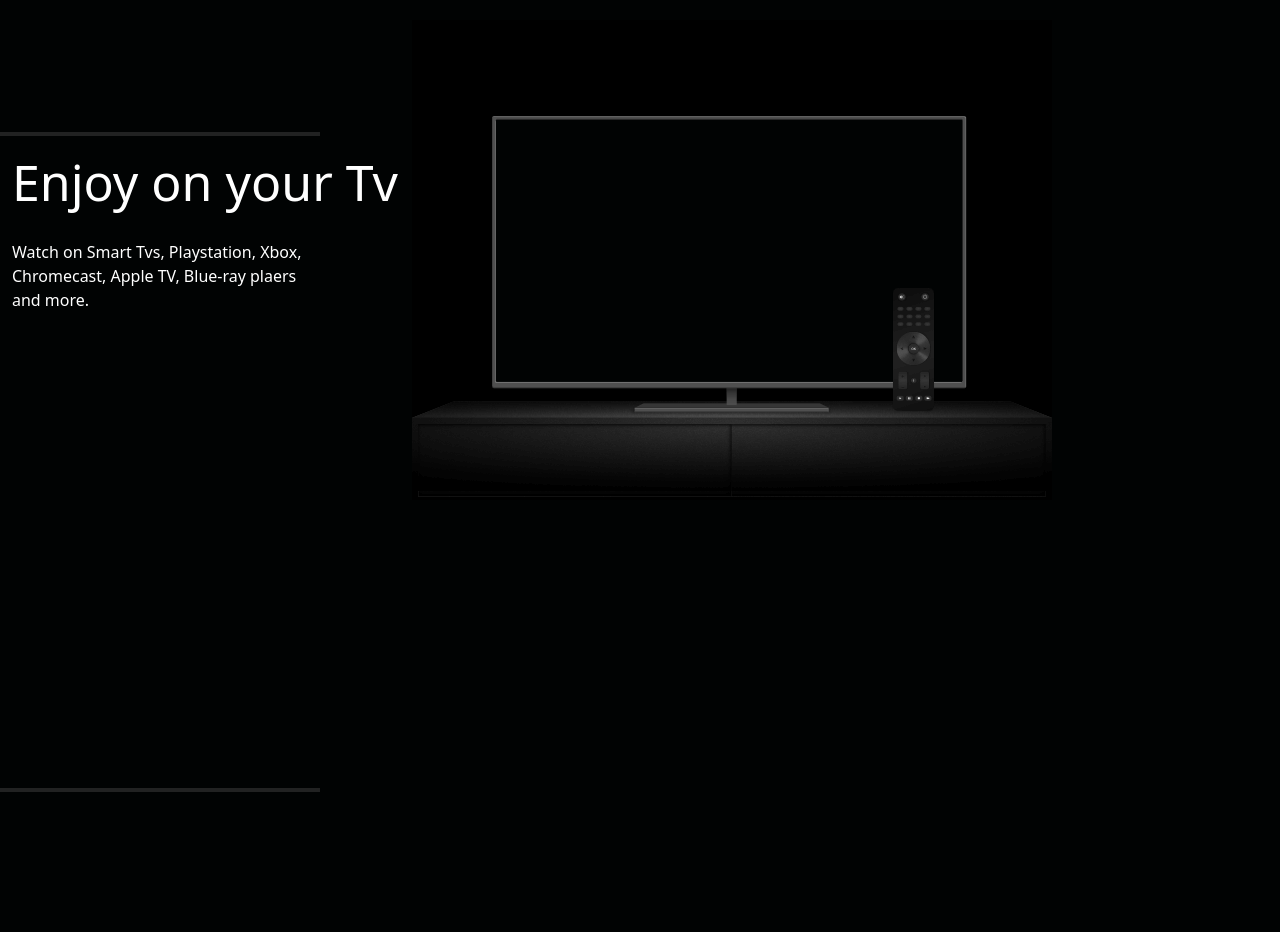
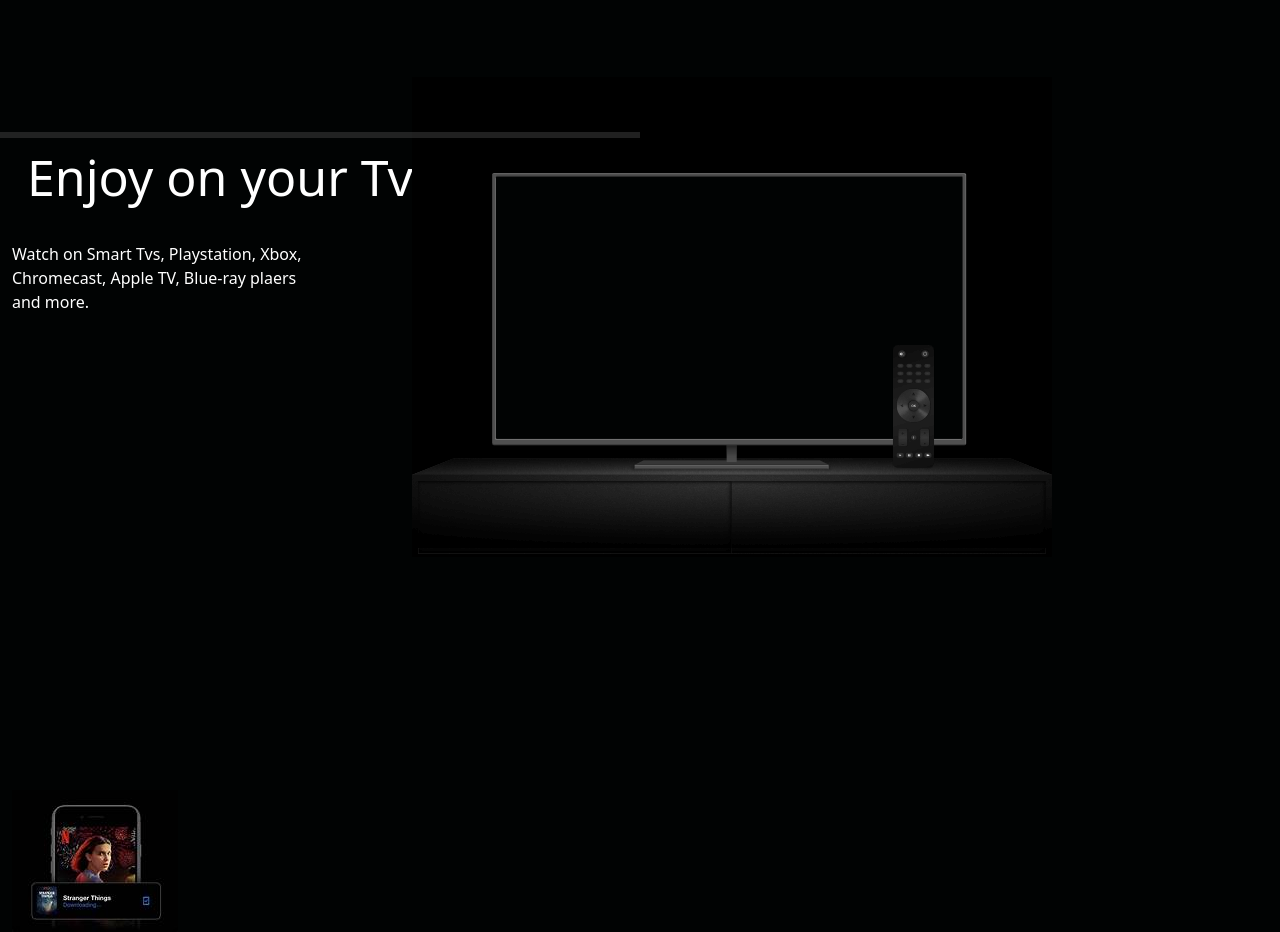
Before and after one commit to B1r2a3d4l5y/Netflex-clone, a plain HTML site: page index.html in a window 1280 px wide. Shown: the part 1500-2432 px from the top of the page. Before the commit the page ends 2308 px from the top, so only its background shows below. Drawn offline with nearby package versions, Linux system fonts and the light colour scheme.

Commit message:
added new updates with comments to index.html

```diff
--- a/index.html
+++ b/index.html
@@ -105,10 +105,11 @@
             font-size: 35px;
         }
         .hr {
+            display: flex;
+            position: absolute;
+            border: 3px solid grey;
 
 
-            border: 2px solid grey;
-            width: 1000%;
 
         }
         .enjoy {
@@ -117,12 +118,14 @@
             color: white;
             white-space: nowrap;
             font-size: 50px;
+            margin: 15px;
         }
         .tv-img {
-            display: inline-block;
-            position: relative;
-            top: -200px;
-            left: 400px;
+          display: inline-block;
+          position: relative;
+          bottom: 145px;
+          right: -400px;
+
 
         }
         .watch {
@@ -160,15 +163,30 @@
 
 
                     </div>
+
                     <hr class="hr col-lg-6 col-md-6 col-sm-12 col-xs-12">
                     <div class="container-fluid">
                         <div class="row">
+                            <!--section2-->
                             <div class="section2 col-lg-6 col-md-6 col-sm-12 col-">
                                 <h1 class="enjoy">Enjoy on your Tv</h1>
                                 <img src="img/tv.png" class="tv-img img-responsive" alt="tv_image">
                                 <p class="watch">Watch on Smart Tvs, Playstation, Xbox, Chromecast, Apple TV, Blue-ray plaers and more.  </p>
                             </div>
-                            <hr class="hr col-lg-6 col-md-6 col-sm-12 col-xs-12">
+                            <hr class="hr col-lg-6  col-md-6 col-sm-12 col-xs-12">
+                            <div class="container-fluid">
+                                <div class="row">
+                                    <!--section3-->
+                                    <div class="section3 col-lg-6 col-md-6 col-sm-12 col-xs-12">
+                                        <img src="img/downlod.jpg" class="download-img img-responsive" >
+
+                                    </div>
+                                </div>
+                            </div>
+
+                                    </div>
+                                </div>
+                            </div>
                         </div>
                     </div>
                 </div>
```
